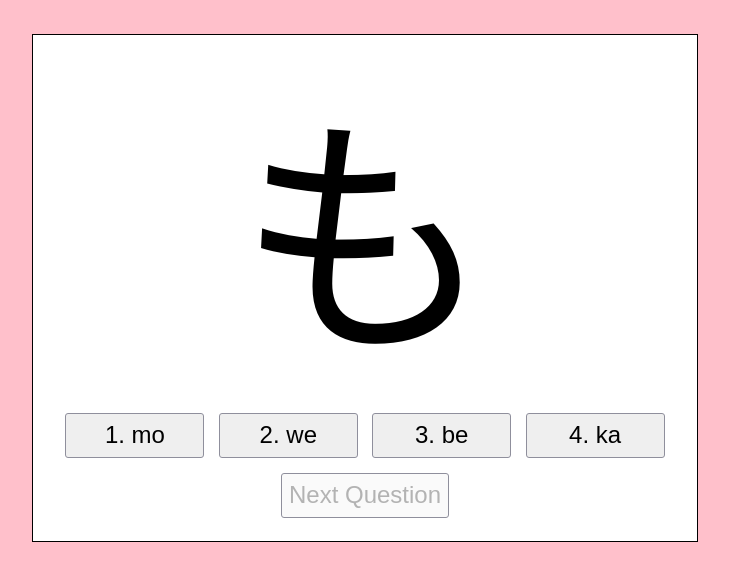
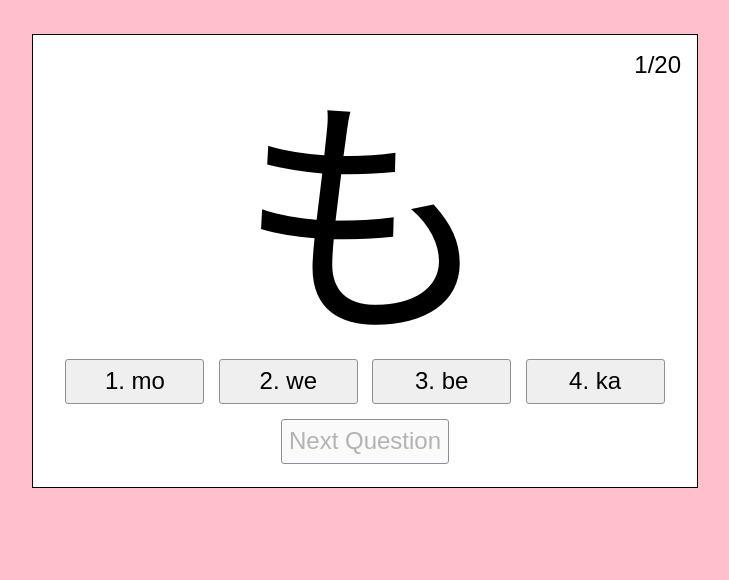
Before and after one commit to SpencerSurface/hiragana-quiz, a plain HTML site: page index.html in a window 1280 px wide. Both pictures are taken after a click on the button "Start quiz". Shown: the part 114-694 px from the top of the page, without its empty margins (275-1004 px from the left). Drawn offline with Linux system fonts and the light colour scheme.

Commit message:
display quesiton count to screen

```diff
--- a/assets/css/style.css
+++ b/assets/css/style.css
@@ -20,6 +20,7 @@ main {
     background-color: white;
     width: 50%;
     padding: 0 1rem 1rem 1rem;
+    margin: 0 0 10vh 0;
     border: black solid 1px;
 }
 
@@ -31,7 +32,7 @@ h2 {
     font-size: 2em;
 }
 
-p, button {
+p, button, #question-number-span {
     font-size: 1.5em;
     line-height: 1.2em;
 }
@@ -53,6 +54,14 @@ button {
 }
 
 /* Style the quiz screen */
+#question-number-span{
+    width: 100%;
+    text-align: end;
+    margin: 1rem;
+    display: inline;
+    position: relative;
+}
+
 .mc-div{
     width: 100%;
     display: flex;
@@ -74,6 +83,7 @@ button {
 
 #kana-span {
     font-size: 16em;
+    line-height: 1;
 }
 
 /* Responsive styling */
--- a/assets/js/script.js
+++ b/assets/js/script.js
@@ -63,8 +63,13 @@ function endQuiz() {
 function createQuizDiv() {
     let quizDiv = document.createElement("div");
     quizDiv.id = "quiz-div";
+
+    let questionNumberSpan = document.createElement("span");
+    questionNumberSpan.id = "question-number-span";
+    questionNumberSpan.textContent = "--/20";
+    quizDiv.append(questionNumberSpan);
+
     let kanaDiv = document.createElement("div");
-
     let kanaSpan = document.createElement("span");
     kanaSpan.id = "kana-span";
     kanaDiv.append(kanaSpan);
@@ -111,6 +116,9 @@ function createEndDiv() {
 
 // Displays a question
 function displayNewQuestion() {
+    // Display the question number
+    document.querySelector("#question-number-span").textContent = `${currentQuestionNum}/${quizLength}`;
+
     // Select the multiple choice buttons if necessary
     // Note: global scope
     if (!mcButtons) {
```
